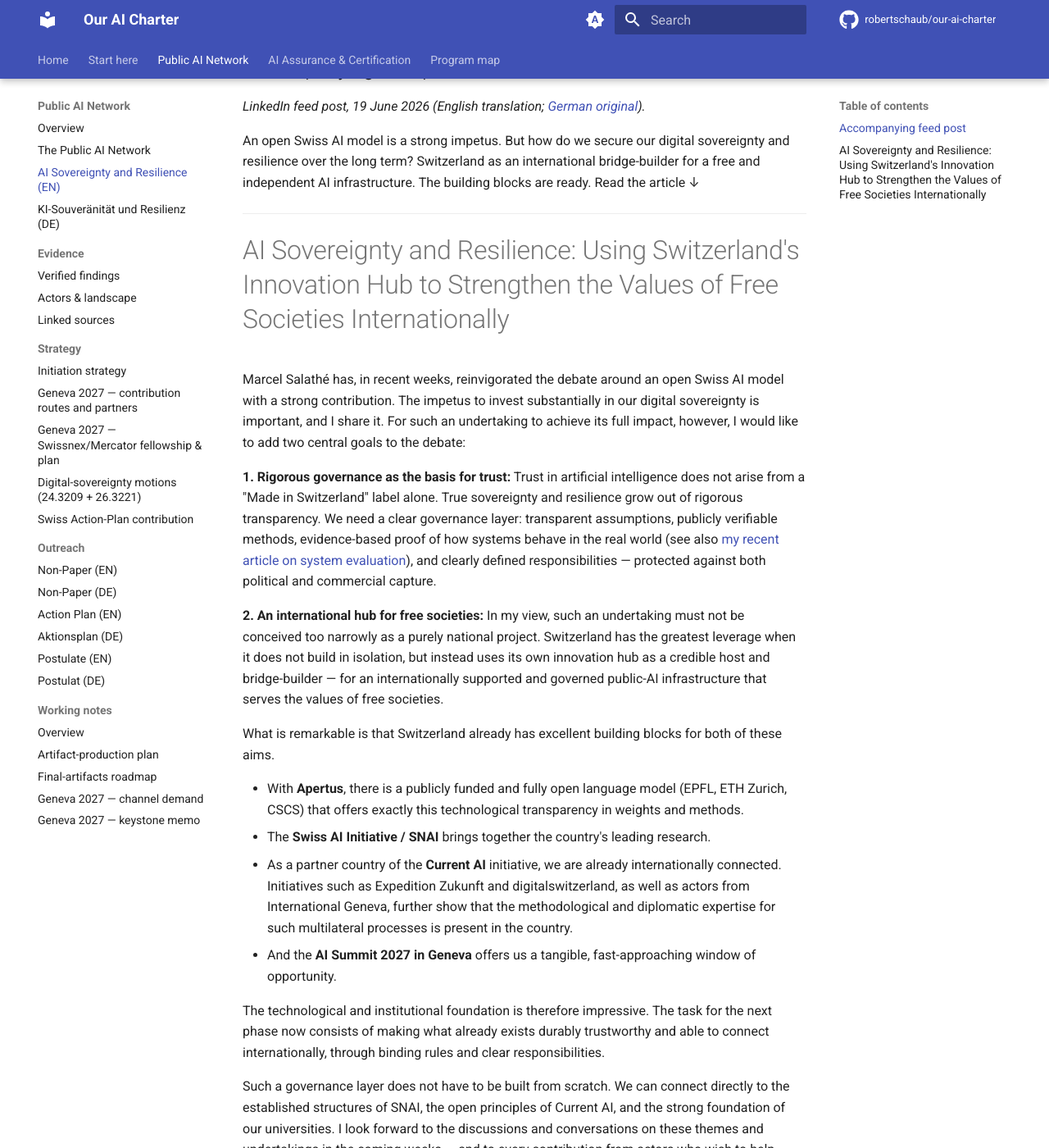
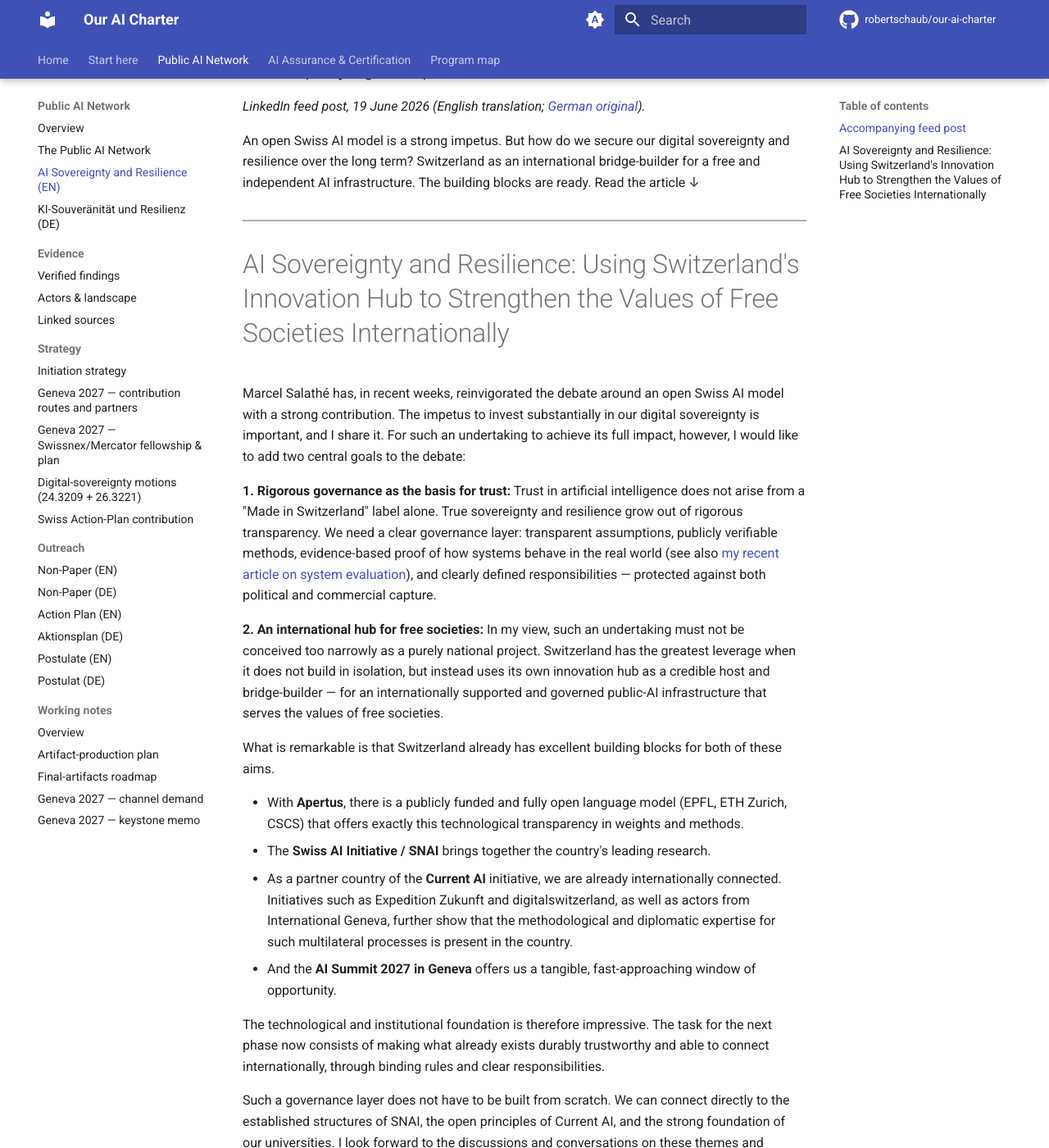
Before and after one commit to robertschaub/our-ai-charter, an MkDocs documentation site: the page built from docs/Public AI Network/Published/ai-sovereignty-and-resilience.md, in a window 1280 px wide and 1400 px high, scrolled down 264 px. Shown: the whole window at 82% size. Built offline with MkDocs 1.6.1 and Material for MkDocs 9.7.7, drawn with Linux system fonts in a browser that asks for light colours; plug-ins that fetch from the network failed and are left out; comment, search, counter and statistics services are not loaded.

Commit message:
docs(site): make the companion-post to article separator clearly visible
The four published pages already place a `---` thematic break between the feed/launch post and the article, but Material renders <hr> at 7% opacity — visible only where it borders the grey hashtag code block, near-invisible on the text-only pages. Add a scoped rule (.md-typeset hr:has(+ h1)) that paints just that separator (the hr immediately before the article <h1>) as a clear full-width line, leaving footer and in-article breaks at the default light style.

Co-Authored-By: Claude Opus 4.8 <noreply@anthropic.com>

```diff
--- a/docs/stylesheets/extra.css
+++ b/docs/stylesheets/extra.css
@@ -78,3 +78,18 @@
     font-size: 1.15rem;
   }
 }
+
+/* Companion-post → article separator.
+
+   On the four published pages, the LinkedIn feed/launch post sits above the
+   article, divided by a `---` thematic break that renders as an <hr> directly
+   before the article's <h1>. Material paints <hr> at 7% opacity, which is
+   nearly invisible on the text-only pages (and only catches the eye on pages
+   where it borders the grey hashtag code block). Make this one separator a
+   clear, full-width rule. Scoped via :has() to an <hr> immediately followed by
+   an <h1>, so footer and in-article breaks keep the default light style. */
+.md-typeset hr:has(+ h1) {
+  border-bottom-color: var(--md-default-fg-color--lighter);
+  border-bottom-width: .1rem;
+  margin: 2em 0;
+}
```
